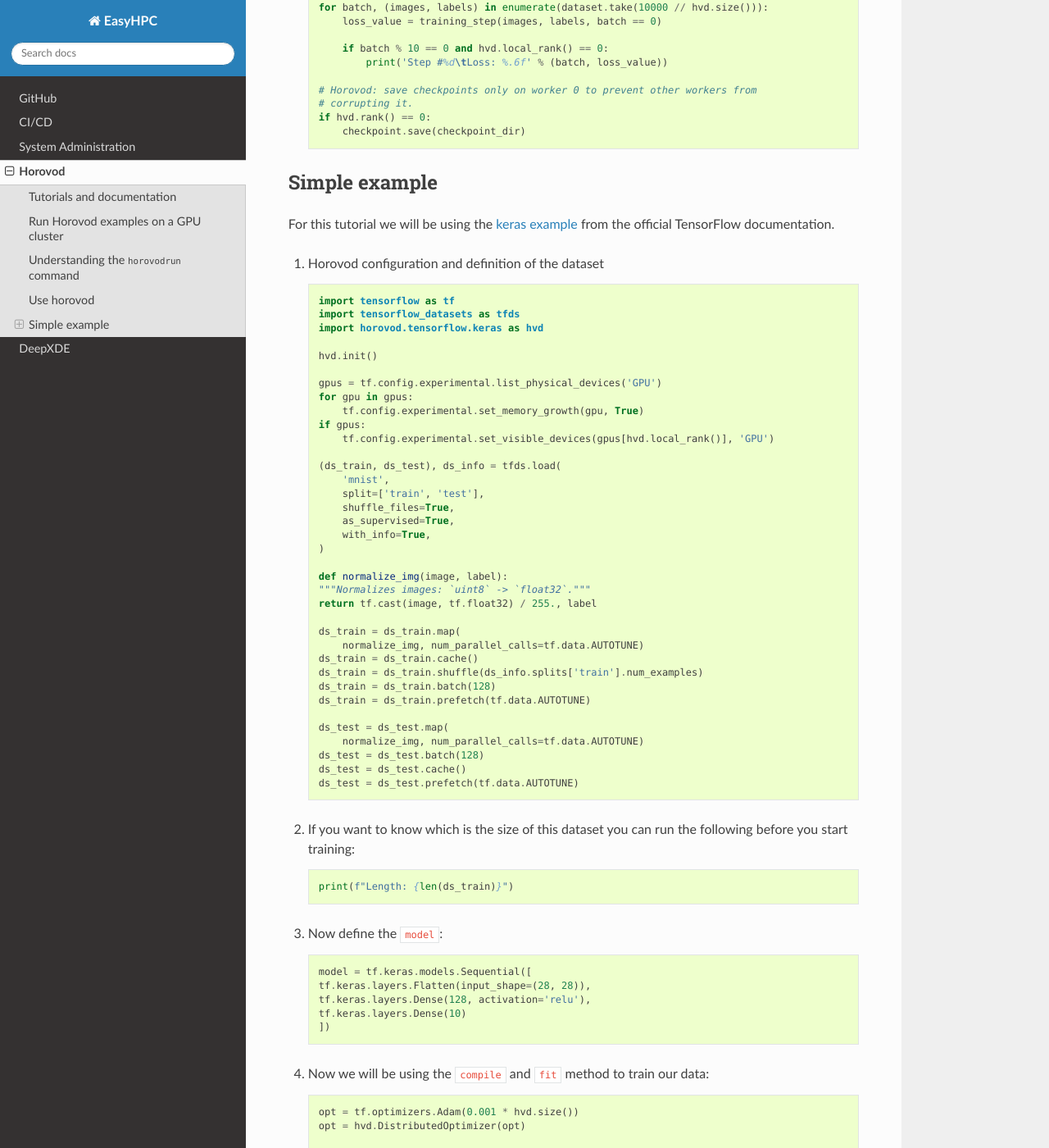
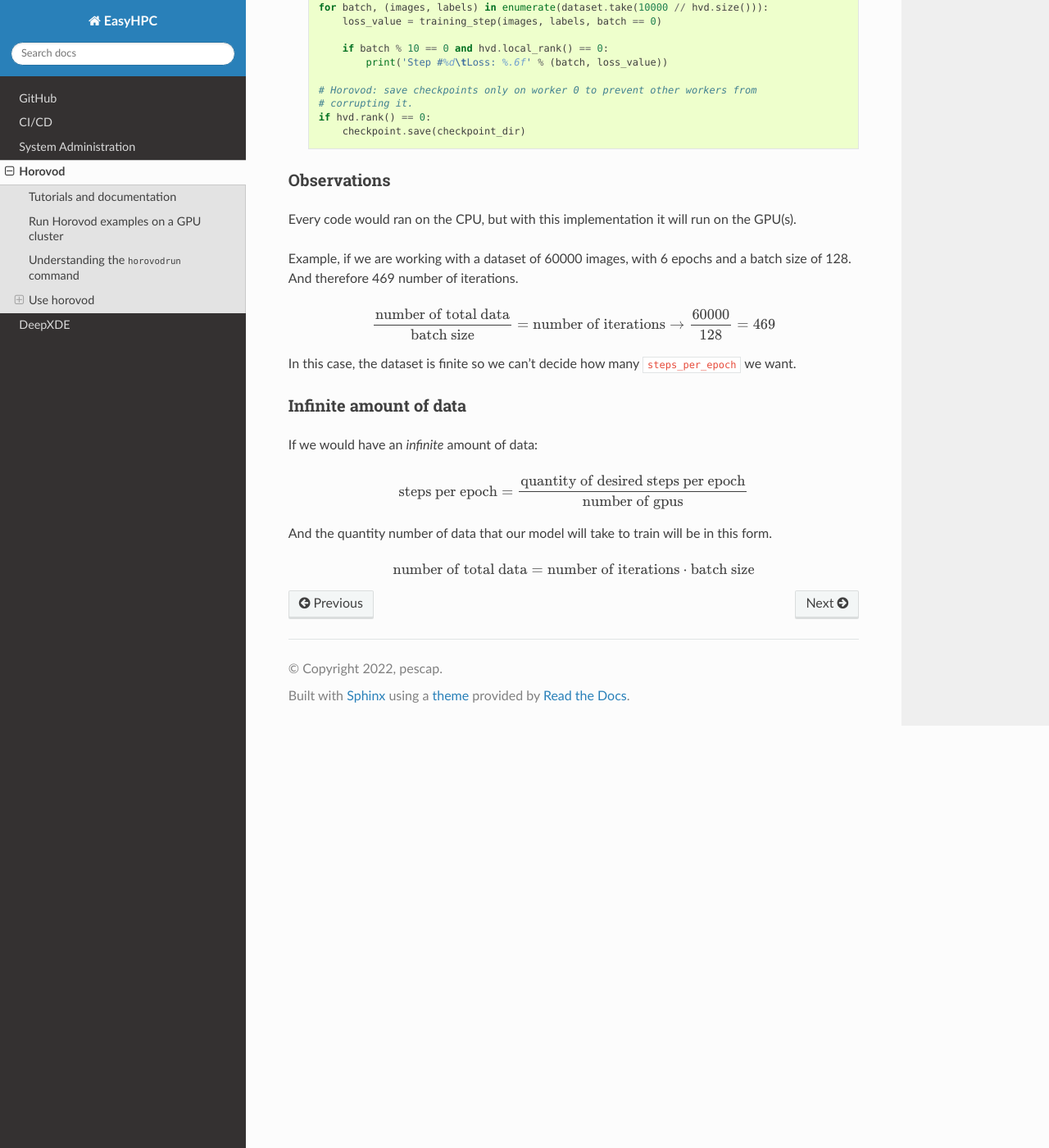
Before and after one commit to pescap/EasyHPC, a Sphinx documentation site: the page built from docs/source/horovod.rst, in a window 1280 px wide and 1400 px high, scrolled down 2659 px. Shown: the whole window at 82% size. Built offline with Sphinx 7.4.7 and the Read the Docs theme 2.0.0, drawn with Linux system fonts in a browser that asks for light colours; some of the changed text lies outside the part shown.

Commit message:
deleted keras related

```diff
--- a/docs/source/horovod.rst
+++ b/docs/source/horovod.rst
@@ -135,109 +135,12 @@ GPU VRAM.
     if hvd.rank() == 0:
         checkpoint.save(checkpoint_dir)
 
-
-Simple example
---------------
-
-For this tutorial we will be using the `keras example <https://www.tensorflow.org/datasets/keras_example>`_ from the
-official TensorFlow documentation.
-
-1. Horovod configuration and definition of the dataset ::
-
-    import tensorflow as tf
-    import tensorflow_datasets as tfds
-    import horovod.tensorflow.keras as hvd
-
-    hvd.init()
-
-    gpus = tf.config.experimental.list_physical_devices('GPU')
-    for gpu in gpus:
-        tf.config.experimental.set_memory_growth(gpu, True)
-    if gpus:
-        tf.config.experimental.set_visible_devices(gpus[hvd.local_rank()], 'GPU')
-
-    (ds_train, ds_test), ds_info = tfds.load(
-        'mnist',
-        split=['train', 'test'],
-        shuffle_files=True,
-        as_supervised=True,
-        with_info=True,
-    )
-
-    def normalize_img(image, label):
-    """Normalizes images: `uint8` -> `float32`."""
-    return tf.cast(image, tf.float32) / 255., label
-
-    ds_train = ds_train.map(
-        normalize_img, num_parallel_calls=tf.data.AUTOTUNE)
-    ds_train = ds_train.cache()
-    ds_train = ds_train.shuffle(ds_info.splits['train'].num_examples)
-    ds_train = ds_train.batch(128)
-    ds_train = ds_train.prefetch(tf.data.AUTOTUNE)
-
-    ds_test = ds_test.map(
-        normalize_img, num_parallel_calls=tf.data.AUTOTUNE)
-    ds_test = ds_test.batch(128)
-    ds_test = ds_test.cache()
-    ds_test = ds_test.prefetch(tf.data.AUTOTUNE)
-
-2. If you want to know which is the size of this dataset you can run the following before you start training::
-
-    print(f"Length: {len(ds_train)}")
-
-3. Now define the ``model``::
-
-    model = tf.keras.models.Sequential([
-    tf.keras.layers.Flatten(input_shape=(28, 28)),
-    tf.keras.layers.Dense(128, activation='relu'),
-    tf.keras.layers.Dense(10)
-    ])
-
-4. Now we will be using the ``compile`` and ``fit`` method to train our data::
-
-    opt = tf.optimizers.Adam(0.001 * hvd.size())
-    opt = hvd.DistributedOptimizer(opt)
-
-
-    model.compile(
-        optimizer=opt,
-        loss=tf.keras.losses.SparseCategoricalCrossentropy(from_logits=True),
-        metrics=[tf.keras.metrics.SparseCategoricalAccuracy()],
-        experimental_run_tf_function=False,
-    )
-
-    callbacks = [
-        hvd.callbacks.BroadcastGlobalVariablesCallback(0),
-    ]
-
-    if hvd.rank() == 0:
-        callbacks.append(tf.keras.callbacks.ModelCheckpoint('./checkpoint-{epoch}.h5'))
-
-    model.fit(
-        ds_train,
-        callbacks=callbacks,
-        epochs=6,
-        validation_data=ds_test,
-        verbose=1 if hvd.rank() == 0 else 0
-    )
-
-
-Note
-******
-
-.. todo::
-
-    Add documentation about tf.GradientTape(), etc.
-
-We will compare this with the use of a ``training_step`` function and the ``for loop``
-to train our model.
-
 Observations
 **************
 
-The original code would ran on the CPU, but with this implementation it will run on the GPU(s).
+Every code would ran on the CPU, but with this implementation it will run on the GPU(s).
 
-We are working with a dataset of 60000 images, with 6 epochs and a batch size of 128. And
+Example, if we are working with a dataset of 60000 images, with 6 epochs and a batch size of 128. And
 therefore 469 number of iterations.
 
 .. math::
@@ -248,7 +151,7 @@ In this case, the dataset is finite so we can't decide how many ``steps_per_epoc
 Infinite amount of data
 *************************
 
-If we would have an *infinite* amount of data, we would define the ``steps_per_epoch`` we would want in the ``fit`` method.
+If we would have an *infinite* amount of data:
 
 .. math::
     \mbox{steps per epoch} = \frac{\mbox{quantity of desired steps per epoch}}{\mbox{number of gpus}}
@@ -257,5 +160,3 @@ And the quantity number of data that our model will take to train will be in thi
 
 .. math::
     \mbox{number of total data} = \mbox{number of iterations} \cdot {\mbox{batch size}}
-
-And don't forget to include the quantity of epochs in the ``fit`` method.
```
